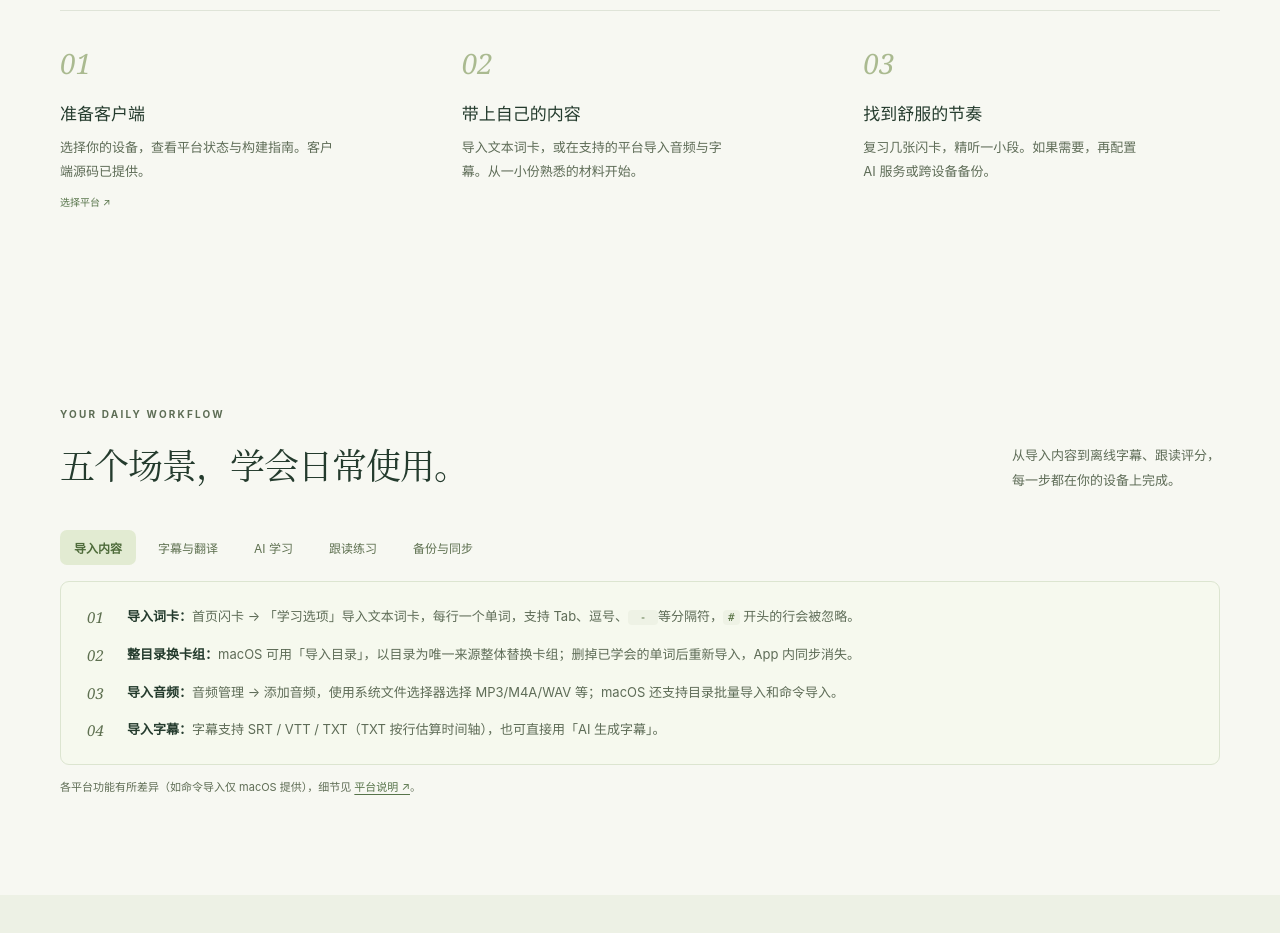
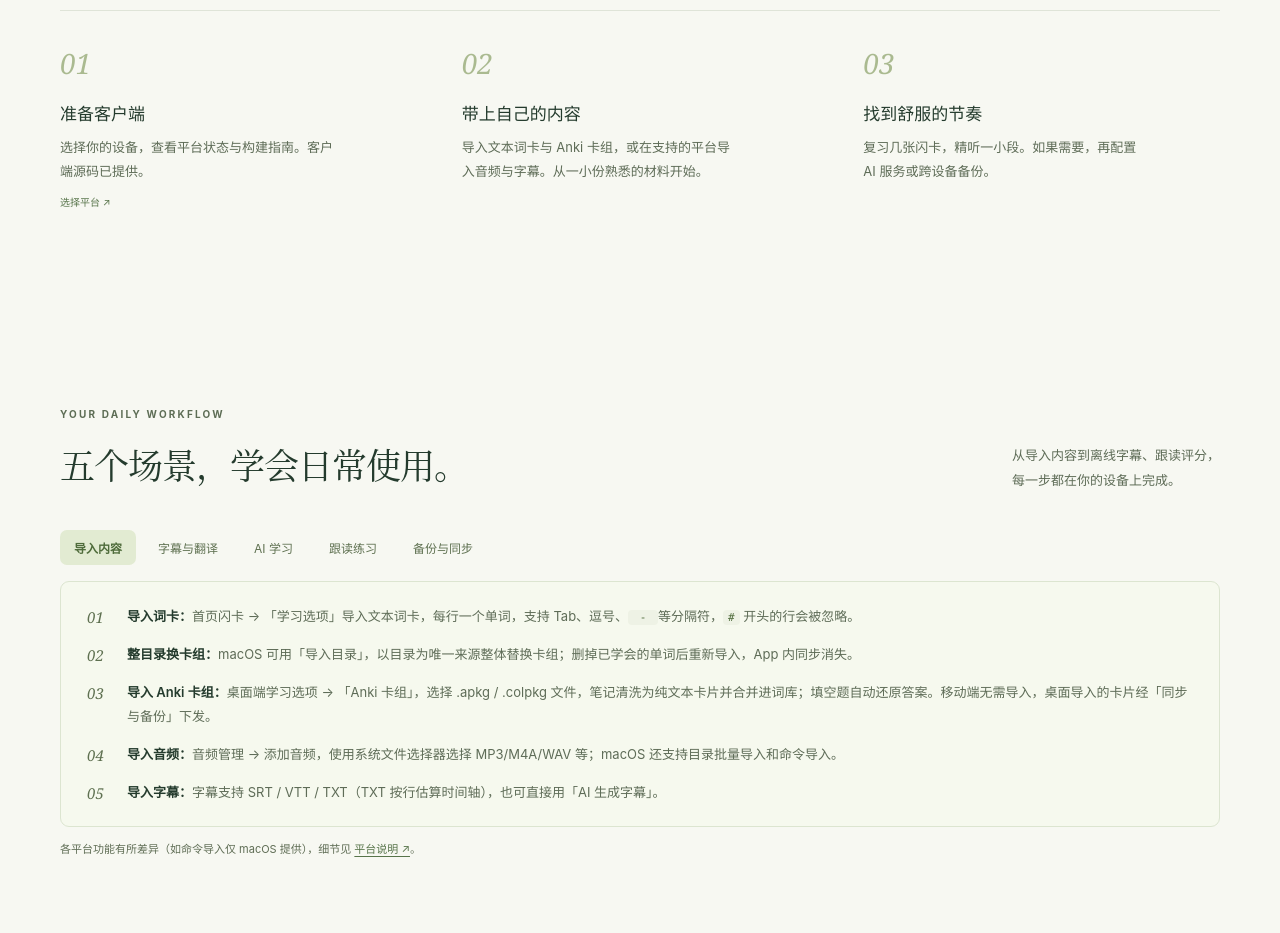
Before and after one commit to a49a/clarora-web, a website: page index.html in a window 1280 px wide. Shown: the part 2300-3233 px from the top of the page. Drawn offline with Linux system fonts and the light colour scheme.

Commit message:
docs(site): mention Anki deck import in features and guide

```diff
--- a/index.html
+++ b/index.html
@@ -396,7 +396,7 @@
             <span class="step-number">02</span>
             <h3>带上自己的内容</h3>
             <p>
-              导入文本词卡，或在支持的平台导入音频与字幕。从一小份熟悉的材料开始。
+              导入文本词卡与 Anki 卡组，或在支持的平台导入音频与字幕。从一小份熟悉的材料开始。
             </p>
           </article>
           <article>
@@ -440,6 +440,7 @@
           <ol class="tutorial-steps">
             <li><strong>导入词卡：</strong>首页闪卡 → 「学习选项」导入文本词卡，每行一个单词，支持 Tab、逗号、<code> - </code> 等分隔符，<code>#</code> 开头的行会被忽略。</li>
             <li><strong>整目录换卡组：</strong>macOS 可用「导入目录」，以目录为唯一来源整体替换卡组；删掉已学会的单词后重新导入，App 内同步消失。</li>
+            <li><strong>导入 Anki 卡组：</strong>桌面端学习选项 → 「Anki 卡组」，选择 .apkg / .colpkg 文件，笔记清洗为纯文本卡片并合并进词库；填空题自动还原答案。移动端无需导入，桌面导入的卡片经「同步与备份」下发。</li>
             <li><strong>导入音频：</strong>音频管理 → 添加音频，使用系统文件选择器选择 MP3/M4A/WAV 等；macOS 还支持目录批量导入和命令导入。</li>
             <li><strong>导入字幕：</strong>字幕支持 SRT / VTT / TXT（TXT 按行估算时间轴），也可直接用「AI 生成字幕」。</li>
           </ol>
```
